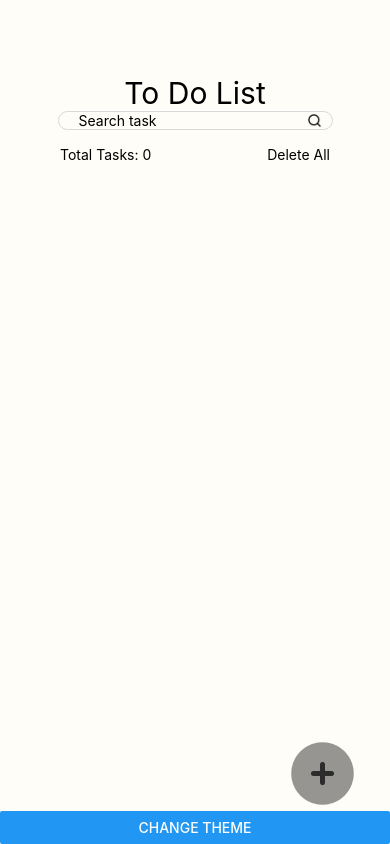
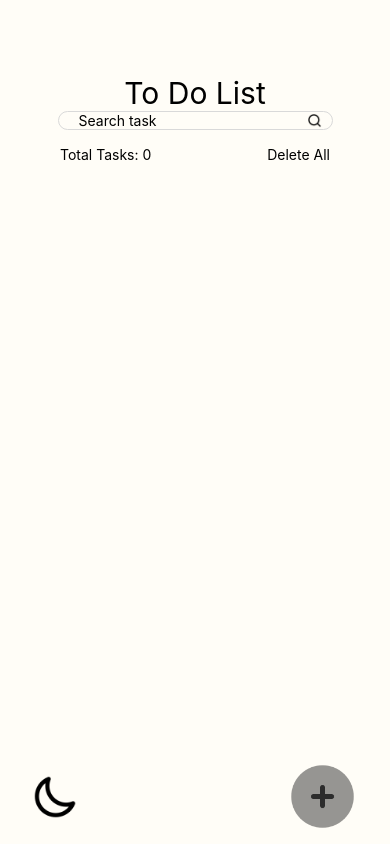
Before and after one commit to WhiteChoke/to-do-native, a React Native app: screen / in a window 390 px wide. Built offline with nearby package versions, Linux system fonts and the light colour scheme.

Commit message:
created chage theme button

```diff
--- a/src/pages/MainPage/MainPage.tsx
+++ b/src/pages/MainPage/MainPage.tsx
@@ -1,4 +1,4 @@
-import { Button, FlatList, View } from "react-native";
+import { FlatList, View } from "react-native";
 import { useSafeAreaInsets } from "react-native-safe-area-context";
 import { useEffect, useState } from "react";
 import SearchInput from "../../components/SearchInput/SearchInput";
@@ -19,7 +19,7 @@ function MainPage() {
 
   const { taskList, setTaskList } = useTaskListContext();
   const [isModalVisible, setIsModalVisible] = useState<boolean>(false);
-  const {theme, changeTheme } = useThemeContext();
+  const { theme, changeTheme } = useThemeContext();
   const styles = useTheme(mainPageStyle);
 
   useEffect(() => {
@@ -65,16 +65,24 @@ function MainPage() {
         />
         <CreateTaksModal setIsVisible={setIsModalVisible} isVisible={isModalVisible} />
       </View>
+      <View style={styles.bottomButtons}>
+        <ImageButton
+          onPress={changeTheme}
+          imagePath={theme === "light"
+            ? require("../../../assets/moon.png")
+            : require("../../../assets/sun.png")
+          }
+          imageStyle={{ height: 50, width: 50 }}
+        />
         <ImageButton
           onPress={() => setIsModalVisible(true)}
-        imagePath= {theme === "light"
+          imagePath={theme === "light"
             ? require("../../../assets/add-dark.png")
             : require("../../../assets/add-light.png")
           }
           imageStyle={{ height: 75, width: 75 }}
-        style={{ marginLeft: "auto", marginRight: 30 }}
         />
-      <Button title="change theme" onPress={changeTheme}/>
+      </View>
     </View>
   );
 }
--- a/src/pages/MainPage/mainPageStyle.ts
+++ b/src/pages/MainPage/mainPageStyle.ts
@@ -28,6 +28,14 @@ export default function mainPageStyle(theme: Palette) {
         taskList: {
             flex: 1,
             width: "100%",
+        },
+        bottomButtons: {
+            flexDirection: "row",
+            justifyContent: "space-between",
+            marginTop: "auto",
+            alignItems: "center",
+            marginHorizontal: 30,
+            marginBottom: 10
         }
     });
 }
```
Also changed, not shown: assets/moon.png (added), assets/sun.png (added). Lines whose indentation alone changed are shown as unchanged.
